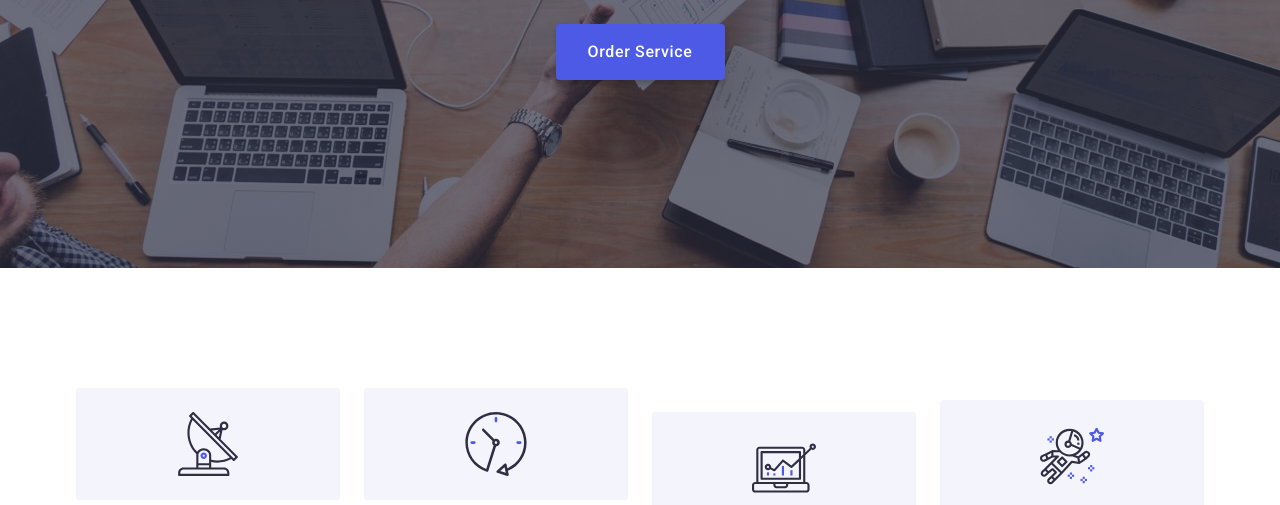
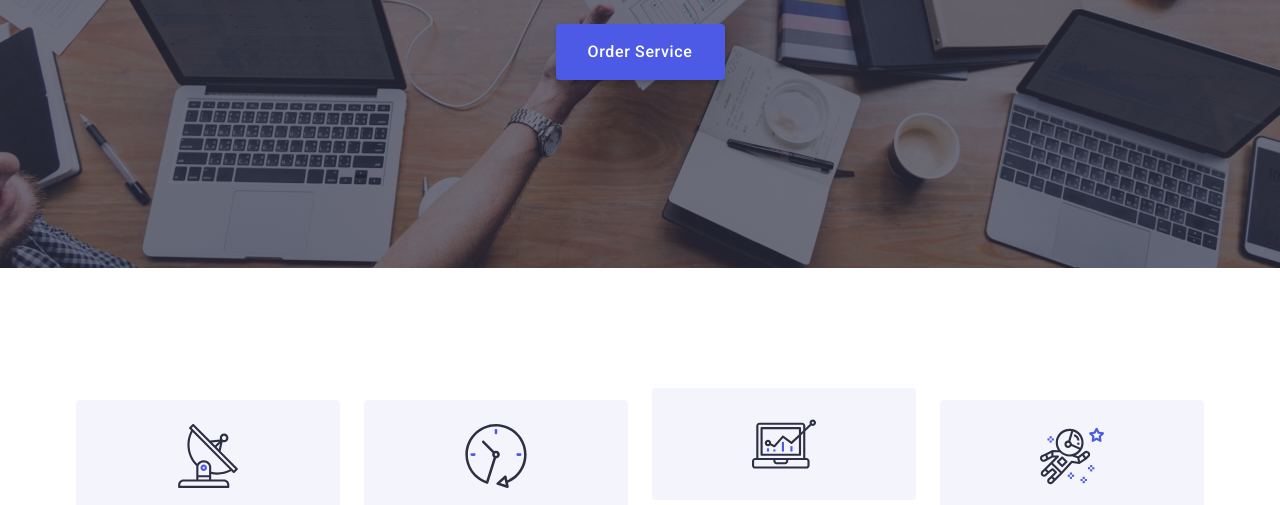
Before and after one commit to DarynaDvl/goit-markup-hw-04, a plain HTML site: page index.html in a window 1280 px wide. Shown: the part 402-907 px from the top of the page. Drawn offline with nearby package versions, Linux system fonts and the light colour scheme.

Commit message:
version-4

```diff
--- a/css/styles.css
+++ b/css/styles.css
@@ -258,14 +258,14 @@ body {
   width: calc((100% - 72px) / 4);
 }
 
-.secondary-section-list-link {
+.secondary-section-list-item-svg {
+  background-color: var(--color-cloud);
   display: flex;
   align-items: center;
   justify-content: center;
-  background-color: var(--color-cloud);
+  height: 112px;
+  width: 264px;
   border-radius: 4px;
-  min-width: 264px;
-  min-height: 112px;
 }
 
 .subtitle {
@@ -400,6 +400,10 @@ body {
 .customers-section {
   padding-top: 120px;
   padding-bottom: 120px;
+}
+
+.customers-section-container {
+  padding: 32px 0;
 }
 
 .customers-section-title {
--- a/index.html
+++ b/index.html
@@ -67,81 +67,53 @@
         <div class="container">
           <h2 class="secondary-section-title" hidden>Feature</h2>
           <ul class="list secondary-section-list">
-            <li>
-              <div class="secondary-section-list-item">
-                <a href="" class="secondary-section-list-link">
-                  <svg
-                    class="secondary-section-list-icon"
-                    width="64"
-                    height="64"
-                  >
+            <li class="list secondary-section-list-item">
+              <div class="secondary-section-list-item-svg">
+                <svg class="secondary-section-list-icon" width="64" height="64">
                   <use href="./images/icons.svg#icon-antenna"></use>
                 </svg>
-                </a>
+              </div>
               <h3 class="subtitle secondary-section-subtitle">Strategy</h3>
               <p class="subtitle-descr">
                 Our goal is to identify the business problem to walk away with
                 the perfect and creative solution.
               </p>
-              </div>
             </li>
-            <li>
-              <div class="secondary-section-list-item">
-                <a href="" class="secondary-section-list-link">
-                  <svg
-                    class="secondary-section-list-icon"
-                    width="64"
-                    height="64"
-                  >
+            <li class="list secondary-section-list-item">
+              <div class="secondary-section-list-item-svg">
+                <svg class="secondary-section-list-icon" width="64" height="64">
                   <use href="./images/icons.svg#icon-clock"></use>
                 </svg>
-                </a>
+              </div>
               <h3 class="subtitle secondary-section-subtitle">Punctuality</h3>
               <p class="subtitle-descr">
-                  Bring the key message to the brand's audience for the best
-                  price within the shortest possible time.
+                Bring the key message to the brand's audience for the best price
+                within the shortest possible time.
               </p>
-              </div>
             </li>
-            <li>
-              <div class="secondary-section-list-item">
-                <a href="" class="secondary-section-list-link">
-                  <svg
-                    class="secondary-section-list-icon"
-                    width="64"
-                    height="64"
-                  >
+            <li class="list secondary-section-list-item">
+              <div class="secondary-section-list-item-svg">
+                <svg class="secondary-section-list-icon" width="64" height="64">
                   <use href="./images/icons.svg#icon-diagram"></use>
                 </svg>
-                </a>
-
+              </div>
               <h3 class="subtitle secondary-section-subtitle">Diligence</h3>
               <p class="subtitle-descr">
                 Research and confirm brands that present the strongest digital
                 growth opportunities and minimize risk.
               </p>
-              </div>
             </li>
-            <li>
-              <div class="secondary-section-list-item">
-                <a href="" class="secondary-section-list-link">
-                  <svg
-                    class="secondary-section-list-icon"
-                    width="64"
-                    height="64"
-                  >
+            <li class="list secondary-section-list-item">
+              <div class="secondary-section-list-item-svg">
+                <svg class="secondary-section-list-icon" width="64" height="64">
                   <use href="./images/icons.svg#icon-astronaut"></use>
                 </svg>
-                </a>
-
-                <h3 class="subtitle secondary-section-subtitle">
-                  Technologies
-                </h3>
+              </div>
+              <h3 class="subtitle secondary-section-subtitle">Technologies</h3>
               <p class="subtitle-descr">
-                  Design practice focused on digital experiences. We bring forth
-                  a deep passion for problem-solving.
+                Design practice focused on digital experiences. We bring forth a
+                deep passion for problem-solving.
               </p>
-              </div>
             </li>
           </ul>
         </div>
@@ -364,7 +336,7 @@
       <!-- CUSTOMERS SECTION  -->
 
       <section class="section customers-section">
-        <div class="container">
+        <div class="container customers-section-container">
           <h2 class="section-title customers-section-title">Customers</h2>
           <ul class="list customers-list">
             <li class="customers-list-item">
```
Lines whose indentation alone changed are shown as unchanged.
